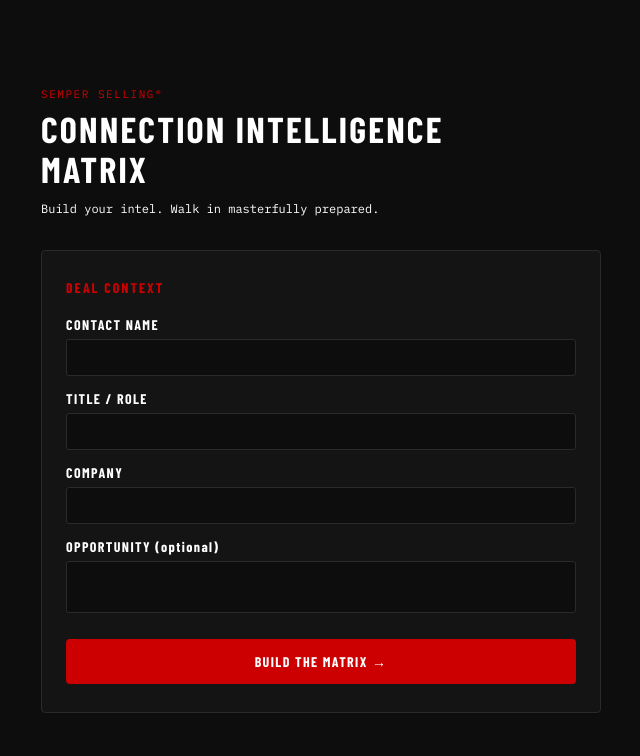
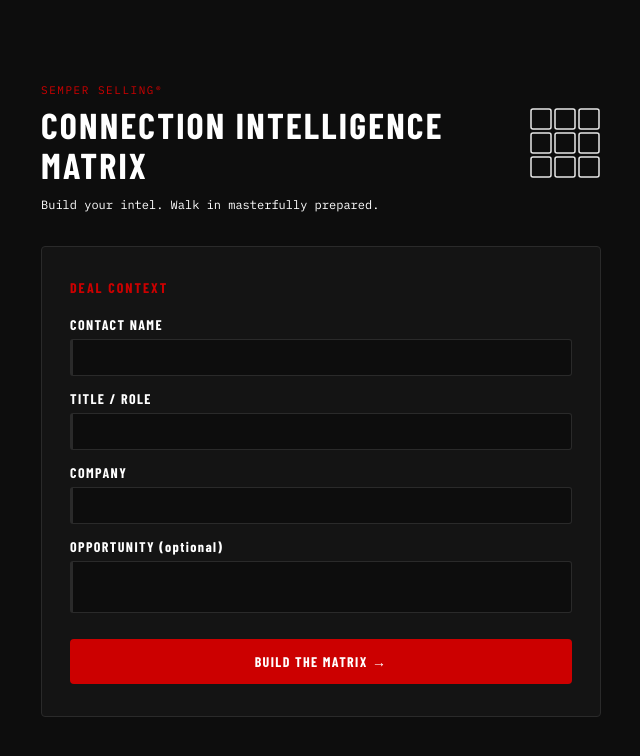
Before and after one commit to sempermind/Semper-Matrix, a Next.js app: page / in a window 1280 px wide. Shown: the top 756 px of the page, without its empty margins (319-959 px from the left). Built offline with nearby package versions, Linux system fonts and the light colour scheme; a web font is replaced by a local one.

Commit message:
Add files via upload

```diff
--- a/pages/index.jsx
+++ b/pages/index.jsx
@@ -612,10 +612,17 @@ function DealScreen({ onComplete }) {
         <div style={{ marginBottom: "32px" }}>
 
           <div style={{ fontSize: "11px", color: RED, fontFamily: MONO, letterSpacing: "0.14em", marginBottom: "8px" }}>SEMPER SELLING®</div>
-          <div style={{ fontSize: "36px", fontWeight: "900", color: "#fff", fontFamily: CONDENSED, letterSpacing: "0.06em", lineHeight: 1.1 }}>CONNECTION INTELLIGENCE<br />MATRIX</div>
+          <div style={{ display: "flex", alignItems: "flex-start", justifyContent: "space-between" }}>
+            <div style={{ fontSize: "36px", fontWeight: "900", color: "#fff", fontFamily: CONDENSED, letterSpacing: "0.06em", lineHeight: 1.1 }}>CONNECTION INTELLIGENCE<br />MATRIX</div>
+            <svg width="72" height="72" viewBox="0 0 72 72" fill="none" xmlns="http://www.w3.org/2000/svg" style={{ flexShrink: 0, marginTop: "2px", opacity: 0.9 }}>
+              {[0,1,2].map(row => [0,1,2].map(col => (
+                <rect key={`${row}-${col}`} x={col * 24 + 2} y={row * 24 + 2} width="20" height="20" rx="2" fill="none" stroke="white" strokeWidth="1.5"/>
+              )))}
+            </svg>
+          </div>
           <div style={{ fontSize: "12px", color: "#fff", fontFamily: MONO, marginTop: "10px", lineHeight: 1.6 }}>Build your intel. Walk in masterfully prepared.</div>
         </div>
-        <div style={{ background: SURFACE, border: `1px solid ${BORDER}`, borderRadius: "4px", padding: "28px 24px" }}>
+        <div style={{ background: SURFACE, border: `1px solid ${BORDER}`, borderRadius: "4px", padding: "32px 28px" }}>
           <div style={{ fontSize: "14px", color: RED, fontFamily: CONDENSED, fontWeight: "700", letterSpacing: "0.14em", marginBottom: "20px" }}>DEAL CONTEXT</div>
           <div style={{ display: "flex", flexDirection: "column", gap: "14px" }}>
             {fields.map(f => (
@@ -625,15 +632,15 @@ function DealScreen({ onComplete }) {
                 </label>
                 {f.textarea ? (
                   <textarea value={form[f.key]} onChange={e => setForm(p => ({ ...p, [f.key]: e.target.value }))} placeholder={f.placeholder} rows={2}
-                    style={{ width: "100%", background: "#0d0d0d", border: `1px solid ${BORDER}`, borderRadius: "3px", color: "#fff", padding: "10px 12px", fontSize: "12px", fontFamily: MONO, resize: "none", outline: "none", transition: "border-color 0.2s" }}
-                    onFocus={e => e.target.style.borderColor = RED} onBlur={e => e.target.style.borderColor = BORDER}
+                    style={{ width: "100%", background: "#0d0d0d", border: `1px solid ${BORDER}`, borderLeft: `3px solid ${BORDER}`, borderRadius: "3px", color: "#fff", padding: "10px 12px", fontSize: "12px", fontFamily: MONO, resize: "none", outline: "none", transition: "all 0.2s" }}
+                    onFocus={e => { e.target.style.borderColor = RED; e.target.style.borderLeftColor = RED; }} onBlur={e => { e.target.style.borderColor = BORDER; e.target.style.borderLeftColor = BORDER; }}
                   />
                 ) : (
                   <input value={form[f.key]}
                     onChange={e => { setForm(p => ({ ...p, [f.key]: e.target.value })); setErrors(p => ({ ...p, [f.key]: false })); }}
                     placeholder={f.placeholder} onKeyDown={e => e.key === "Enter" && handleSubmit()}
-                    style={{ width: "100%", background: "#0d0d0d", border: `1px solid ${errors[f.key] ? "#ff6666" : BORDER}`, borderRadius: "3px", color: "#fff", padding: "10px 12px", fontSize: "12px", fontFamily: MONO, outline: "none", transition: "border-color 0.2s" }}
-                    onFocus={e => e.target.style.borderColor = RED} onBlur={e => e.target.style.borderColor = errors[f.key] ? "#ff6666" : BORDER}
+                    style={{ width: "100%", background: "#0d0d0d", border: `1px solid ${errors[f.key] ? "#ff6666" : BORDER}`, borderLeft: `3px solid ${errors[f.key] ? "#ff6666" : BORDER}`, borderRadius: "3px", color: "#fff", padding: "10px 12px", fontSize: "12px", fontFamily: MONO, outline: "none", transition: "all 0.2s" }}
+                    onFocus={e => { e.target.style.borderColor = RED; e.target.style.borderLeftColor = RED; }} onBlur={e => { e.target.style.borderColor = errors[f.key] ? "#ff6666" : BORDER; e.target.style.borderLeftColor = errors[f.key] ? "#ff6666" : BORDER; }}
                   />
                 )}
               </div>
@@ -677,17 +684,17 @@ function AnalysisLoader() {
       {/* Bar graph */}
       <div style={{ display: "flex", alignItems: "flex-end", gap: "10px", height: "120px", marginBottom: "32px" }}>
         <div style={{
-          width: "22px", background: "#CC0000", borderRadius: "2px 2px 0 0",
+          width: "22px", background: "linear-gradient(to top, #880000, #FF2222)", borderRadius: "2px 2px 0 0",
           animation: "bar1 1.1s ease-in-out infinite",
           animationDelay: "0s"
         }} />
         <div style={{
-          width: "22px", background: "#CC0000", borderRadius: "2px 2px 0 0",
+          width: "22px", background: "linear-gradient(to top, #880000, #FF2222)", borderRadius: "2px 2px 0 0",
           animation: "bar2 1.1s ease-in-out infinite",
           animationDelay: "0.18s"
         }} />
         <div style={{
-          width: "22px", background: "#CC0000", borderRadius: "2px 2px 0 0",
+          width: "22px", background: "linear-gradient(to top, #880000, #FF2222)", borderRadius: "2px 2px 0 0",
           animation: "bar3 1.1s ease-in-out infinite",
           animationDelay: "0.36s"
         }} />
@@ -1066,7 +1073,7 @@ function MatrixScreen({ deal, onComplete, onBack }) {
                 const hasValue = !!cells[key].trim();
                 const hasAiSource = !!aiSources[key];
                 return (
-                  <div key={key} style={{ background: SURFACE, border: `1px solid ${isFocused ? RED : hasValue ? "#383838" : "#1e1e1e"}`, borderRadius: "3px", padding: "10px 12px", transition: "border-color 0.2s", display: "flex", flexDirection: "column", gap: "6px", minHeight: "120px" }}>
+                  <div key={key} style={{ background: SURFACE, border: `1px solid ${isFocused ? RED : hasValue ? "#383838" : "#1e1e1e"}`, borderRadius: "3px", padding: "14px 14px 12px 14px", transition: "border-color 0.2s", display: "flex", flexDirection: "column", gap: "6px", minHeight: "130px" }}>
 
                     <div style={{ display: "flex", alignItems: "flex-start", justifyContent: "space-between", gap: "6px" }}>
                       <div style={{ display: "flex", alignItems: "center", gap: "6px", flexShrink: 0 }}>
@@ -1242,9 +1249,12 @@ ${(analysis.next_actions||[]).length ? `<div style="margin-bottom:32px;"><div st
 
         {/* Deal header — matches screenshot large name treatment */}
         <div style={{ marginBottom: "8px", fontSize: "10px", color: RED, fontFamily: CONDENSED, letterSpacing: "0.18em" }}>◆ CONNECTION INTELLIGENCE — MATRIX ANALYSIS</div>
-        <div style={{ fontSize: "42px", fontWeight: "900", color: "#fff", fontFamily: CONDENSED, letterSpacing: "0.04em", lineHeight: 1, marginBottom: "8px" }}>{deal.prospect.toUpperCase()}</div>
-        <div style={{ fontSize: "13px", color: "#fff", fontFamily: MONO, marginBottom: "28px" }}>
-          {deal.role}{deal.company ? ` · ${deal.company}` : ""}{deal.opportunity ? ` · ${deal.opportunity}` : ""}
+        <div style={{ fontSize: "42px", fontWeight: "900", color: "#fff", fontFamily: CONDENSED, letterSpacing: "0.04em", lineHeight: 1, marginBottom: "10px" }}>{deal.prospect.toUpperCase()}</div>
+        <div style={{ display: "flex", alignItems: "center", gap: "10px", marginBottom: "28px" }}>
+          <div style={{ width: "3px", height: "16px", background: RED, borderRadius: "1px", flexShrink: 0 }} />
+          <div style={{ fontSize: "13px", color: "#fff", fontFamily: MONO }}>
+            {deal.role}{deal.company ? ` · ${deal.company}` : ""}{deal.opportunity ? ` · ${deal.opportunity}` : ""}
+          </div>
         </div>
 
         {!hasAnalysis ? (
@@ -1305,7 +1315,7 @@ ${(analysis.next_actions||[]).length ? `<div style="margin-bottom:32px;"><div st
                 {(analysis.gaps || []).length > 0 && (
                   <div>
                     <div style={{ display: "inline-flex", alignItems: "center", gap: "7px", background: "#fff", border: `1px solid ${RED}`, borderRadius: "3px", padding: "5px 14px", marginBottom: "12px" }}>
-                      <span style={{ color: "#fff", fontSize: "11px", fontFamily: CONDENSED, fontWeight: "700", letterSpacing: "0.18em", color: "#000" }}>INTELLIGENCE GAPS</span>
+                      <span style={{ color: "#000", fontSize: "11px", fontFamily: CONDENSED, fontWeight: "700", letterSpacing: "0.18em" }}>INTELLIGENCE GAPS</span>
                     </div>
                     <div style={{ fontSize: "10px", color: "#fff", fontFamily: MONO, marginBottom: "14px" }}>
                       <span style={{ borderLeft: `2px solid ${RED}`, paddingLeft: "6px", marginRight: "12px" }}>HIGH — critical to close</span>
@@ -1324,7 +1334,7 @@ ${(analysis.next_actions||[]).length ? `<div style="margin-bottom:32px;"><div st
                 {(analysis.defense || []).length > 0 && (
                   <div>
                     <div style={{ display: "inline-flex", alignItems: "center", gap: "7px", background: "#fff", border: `1px solid ${RED}`, borderRadius: "3px", padding: "5px 14px", marginBottom: "20px" }}>
-                      <span style={{ color: "#fff", fontSize: "11px", fontFamily: CONDENSED, fontWeight: "700", letterSpacing: "0.18em", color: "#000" }}>DEFENSE STRATEGY</span>
+                      <span style={{ color: "#000", fontSize: "11px", fontFamily: CONDENSED, fontWeight: "700", letterSpacing: "0.18em" }}>DEFENSE STRATEGY</span>
                     </div>
                     {(analysis.defense || []).map((risk, i) => (
                       <div key={i} style={{ marginBottom: "20px" }}>
@@ -1341,7 +1351,7 @@ ${(analysis.next_actions||[]).length ? `<div style="margin-bottom:32px;"><div st
             {(analysis.iq_questions || []).length > 0 && (
               <div style={{ marginBottom: "36px", paddingBottom: "36px", borderBottom: "1px solid #1a1a1a" }}>
                 <div style={{ display: "inline-flex", alignItems: "center", gap: "7px", background: "#fff", border: `1px solid ${RED}`, borderRadius: "3px", padding: "5px 14px", marginBottom: "20px" }}>
-                  <span style={{ color: "#fff", fontSize: "11px", fontFamily: CONDENSED, fontWeight: "700", letterSpacing: "0.18em", color: "#000" }}>iQ QUESTIONS — USE NEXT CALL</span>
+                  <span style={{ color: "#000", fontSize: "11px", fontFamily: CONDENSED, fontWeight: "700", letterSpacing: "0.18em" }}>iQ QUESTIONS — USE NEXT CALL</span>
                 </div>
                 {(analysis.iq_questions || []).map((q, i) => (
                   <div key={i} style={{ marginBottom: "22px", paddingLeft: "16px", borderLeft: "2px solid #222" }}>
@@ -1358,7 +1368,7 @@ ${(analysis.next_actions||[]).length ? `<div style="margin-bottom:32px;"><div st
 
                 <div>
                   <div style={{ display: "inline-flex", alignItems: "center", gap: "7px", background: "#fff", border: `1px solid ${RED}`, borderRadius: "3px", padding: "5px 14px", marginBottom: "20px" }}>
-                    <span style={{ color: "#fff", fontSize: "11px", fontFamily: CONDENSED, fontWeight: "700", letterSpacing: "0.18em", color: "#000" }}>MOMENTUM SIGNALS</span>
+                    <span style={{ color: "#000", fontSize: "11px", fontFamily: CONDENSED, fontWeight: "700", letterSpacing: "0.18em" }}>MOMENTUM SIGNALS</span>
                   </div>
                   {(analysis.watch_for || []).map((s, i) => (
                     <div key={i} style={{ display: "flex", gap: "12px", marginBottom: "16px", alignItems: "flex-start" }}>
@@ -1370,7 +1380,7 @@ ${(analysis.next_actions||[]).length ? `<div style="margin-bottom:32px;"><div st
 
                 <div>
                   <div style={{ display: "inline-flex", alignItems: "center", gap: "7px", background: "#fff", border: `1px solid ${RED}`, borderRadius: "3px", padding: "5px 14px", marginBottom: "20px" }}>
-                    <span style={{ color: "#fff", fontSize: "11px", fontFamily: CONDENSED, fontWeight: "700", letterSpacing: "0.18em", color: "#000" }}>RESISTANCE SIGNALS</span>
+                    <span style={{ color: "#000", fontSize: "11px", fontFamily: CONDENSED, fontWeight: "700", letterSpacing: "0.18em" }}>RESISTANCE SIGNALS</span>
                   </div>
                   {(analysis.watch_out || []).map((s, i) => (
                     <div key={i} style={{ display: "flex", gap: "12px", marginBottom: "16px", alignItems: "flex-start" }}>
```
